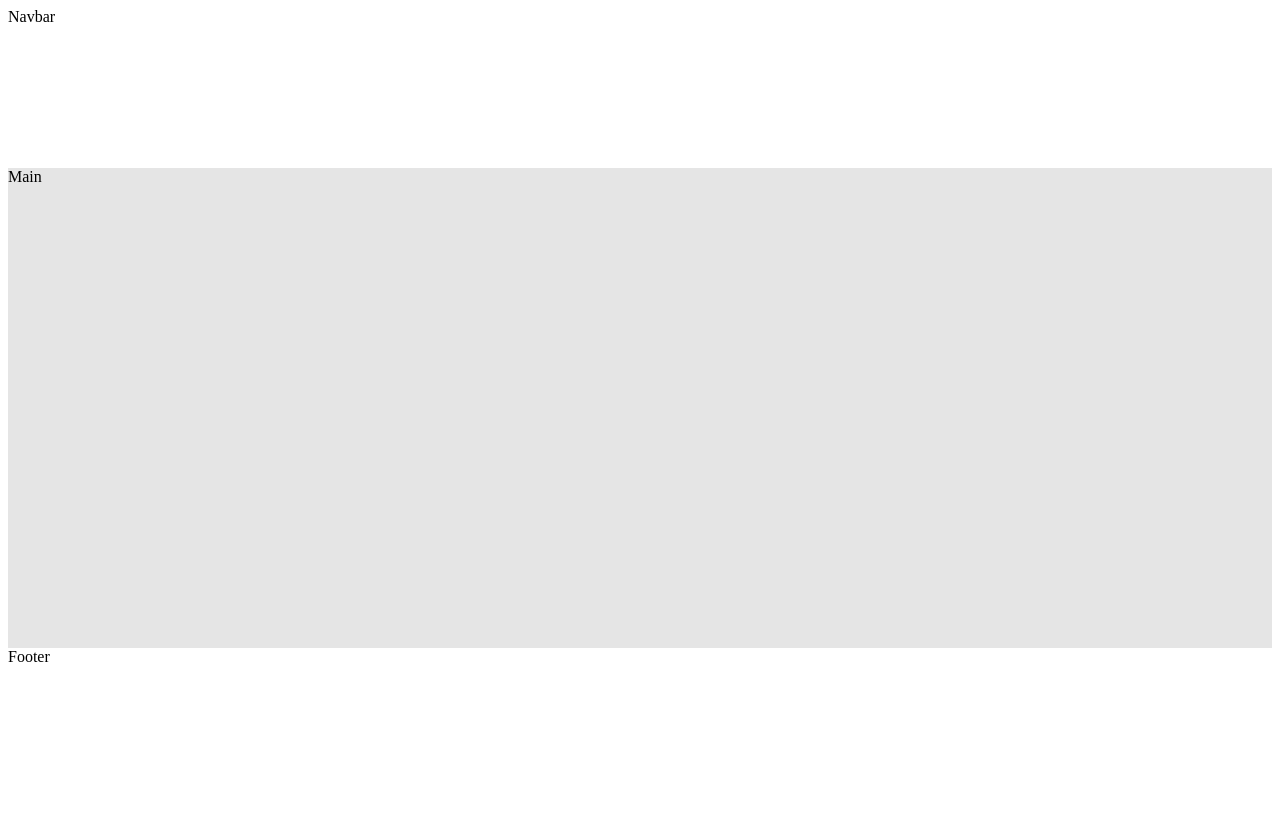
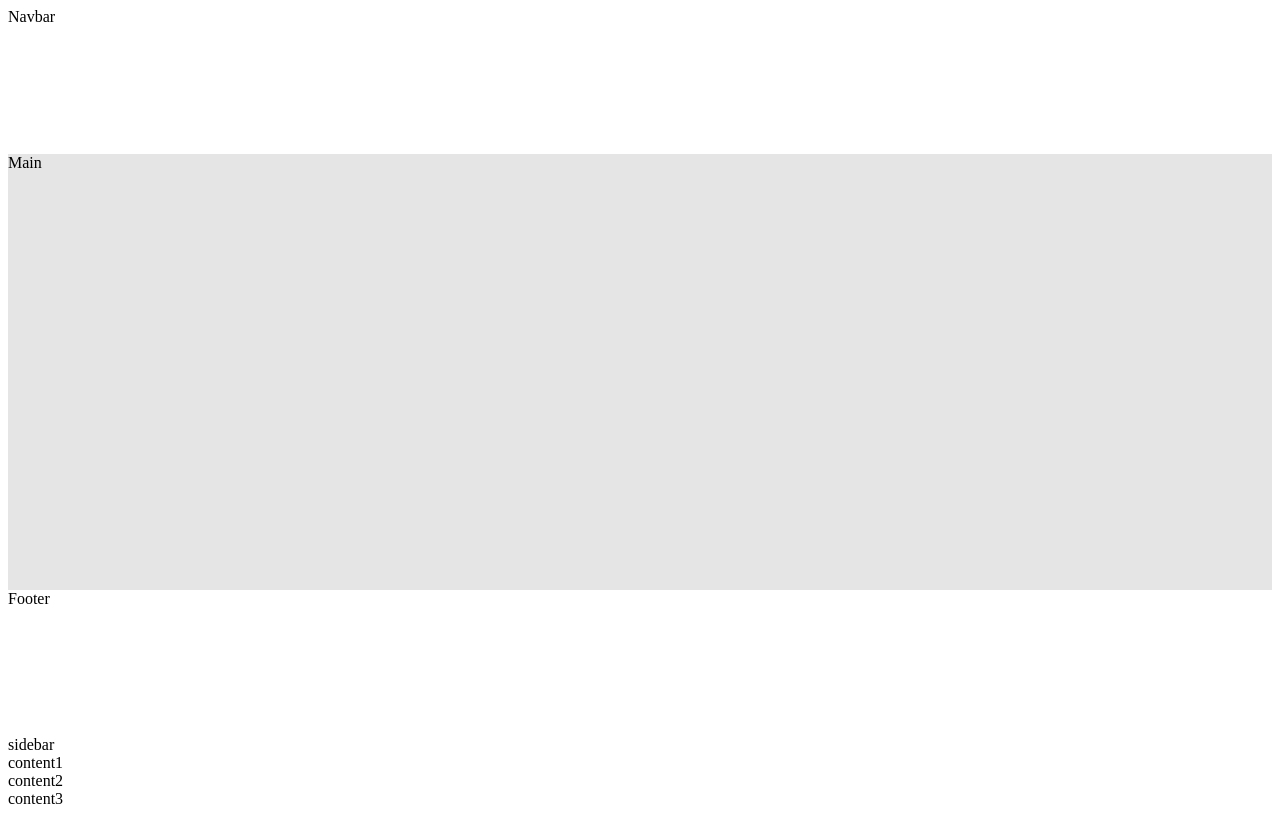
Before and after one commit to Vromitis/UniesUnited, a plain HTML site: page home.html in a window 1280 px wide. Drawn offline with Linux system fonts and the light colour scheme.

Commit message:
progress

```diff
--- a/home.html
+++ b/home.html
@@ -3,15 +3,20 @@
 <head>
     <meta charset="UTF-8">
     <meta name="viewport" content="width=device-width, initial-scale=1.0">
+    <link rel="stylesheet" href="style.css">
+    <link href="https://fonts.googleapis.com/css?family=Oswald&display=swap" rel="stylesheet">
     <title>United Universities</title>
-    <link rel="stylesheet" href="style.css">
 </head>
 <body>
     <div class="container">
         <nav>Navbar</nav>
         <main>Main</main>
+        <footer>Footer</footer>
+        <div id="sidebar">sidebar</div>
+        <div id="content1">content1</div>
+        <div id="content2">content2</div>
+        <div id="content3">content3</div>
 
-        <footer>Footer</footer>
     </div>
 
 
```
